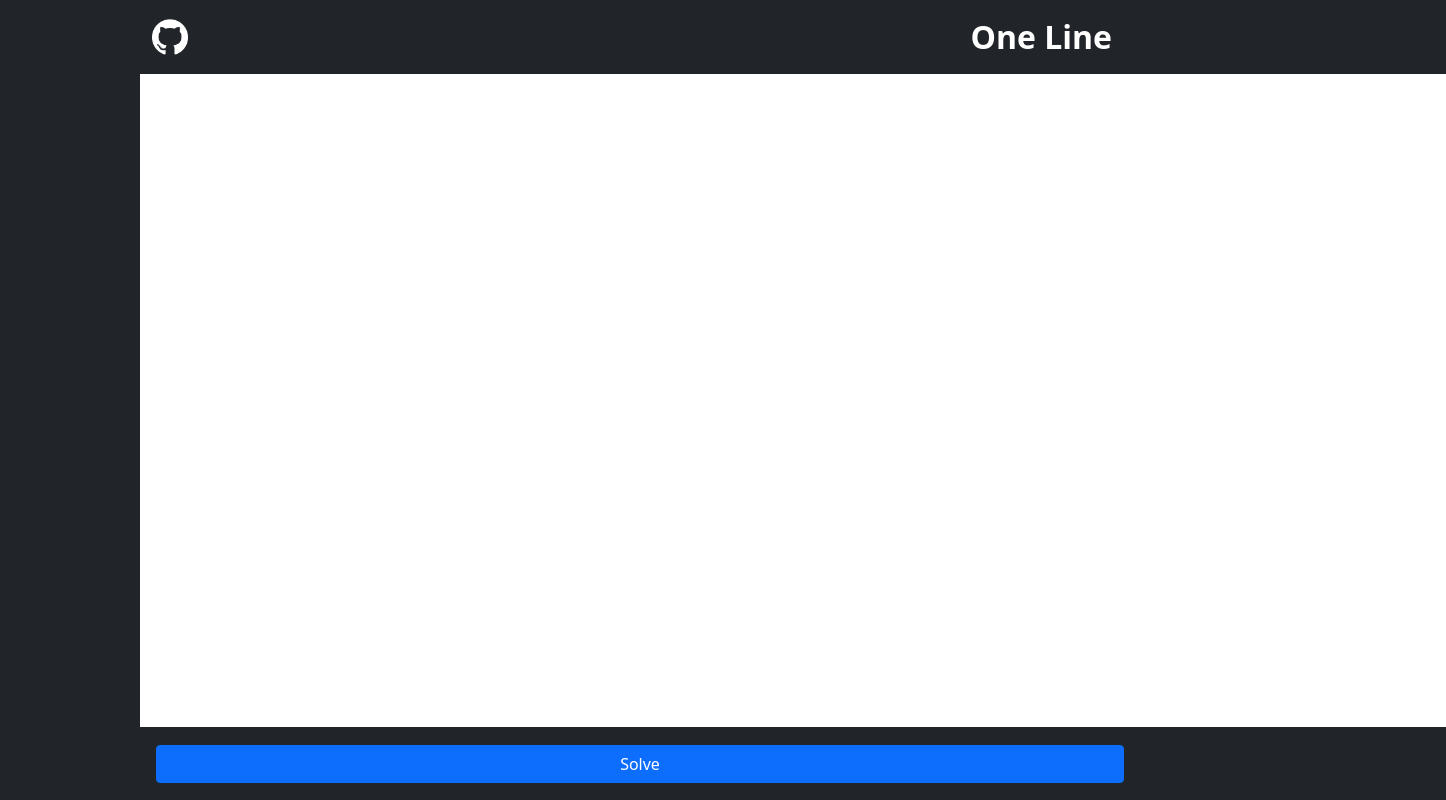
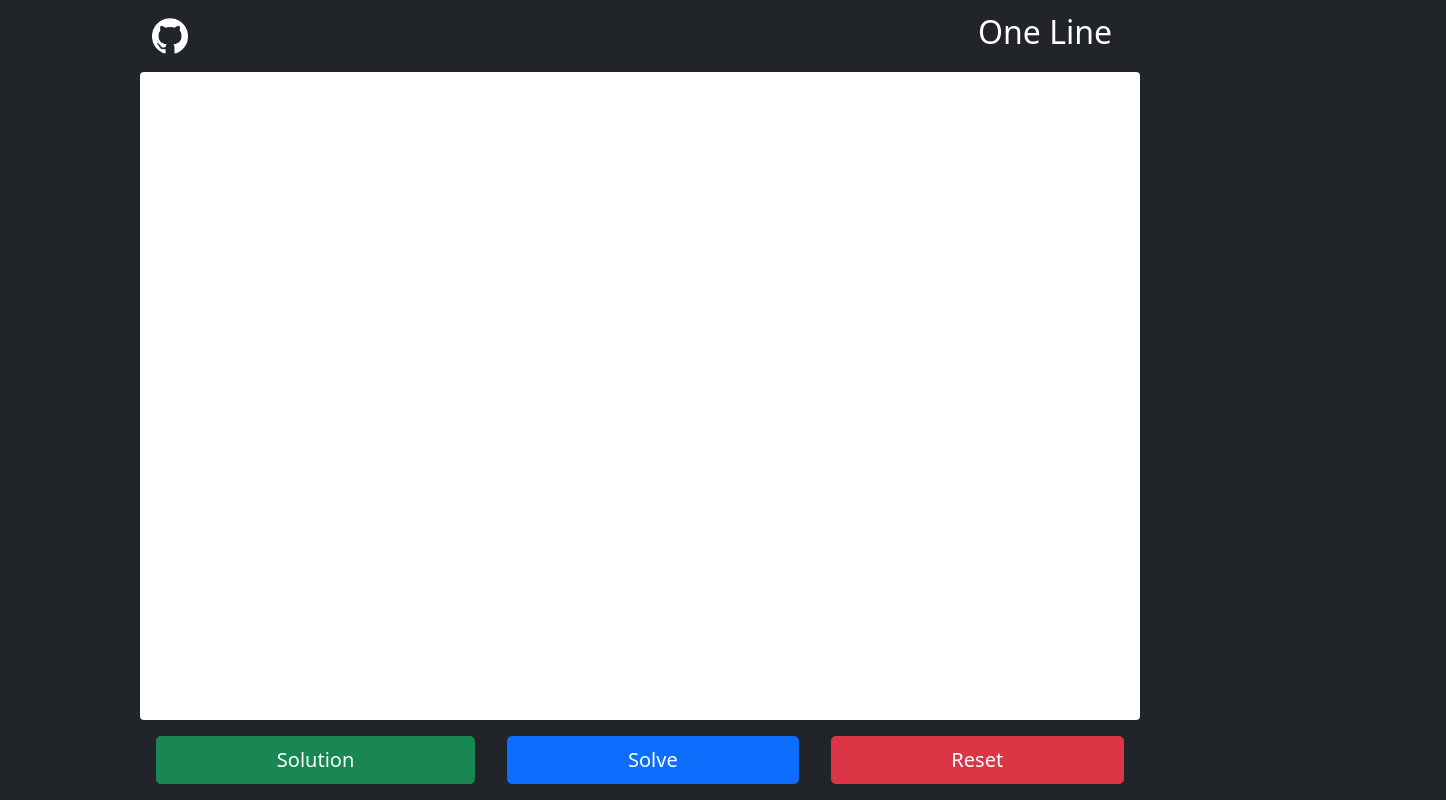
Before and after one commit to Chetan-Satpute/oneline, a React (Create React App) app: page / in a window 1280 px wide. Shown: the whole page, 1446 px wide, since content can reach past the window. Built offline with nearby package versions, Linux system fonts and the light colour scheme.

Commit message:
Laytout structure and style

```diff
--- /dev/null
+++ b/src/App.css
@@ -0,0 +1,11 @@
+#App {
+  height: 100%;
+  display: flex;
+  flex-direction: column;
+}
+
+main {
+  flex: 1 1 auto;
+  display: flex;
+  flex-direction: column;
+}
--- /dev/null
+++ b/src/App.jsx
@@ -0,0 +1,19 @@
+import React from "react";
+import NavBar from "./NavBar/NavBar";
+import "./App.css";
+import Control from "./Control/Control";
+import Canvas from "./Canvas/Canvas";
+
+function App() {
+  return (
+    <div id="App">
+      <NavBar />
+      <main>
+        <Canvas />
+        <Control />
+      </main>
+    </div>
+  );
+}
+
+export default App;
--- /dev/null
+++ b/src/Canvas/Canvas.css
@@ -0,0 +1,6 @@
+canvas {
+  width: 100%;
+  height: 100%;
+  background-color: white;
+  flex: 1 1 auto;
+}
--- /dev/null
+++ b/src/Canvas/Canvas.jsx
@@ -0,0 +1,32 @@
+import React, { useEffect, useRef } from 'react';
+import './Canvas.css';
+
+function Canvas() {
+
+  const canvasRef = useRef(null);
+
+  useEffect(() => {
+    // Get canvas and context
+    let canvas = canvasRef.current;
+    let ctx = canvas.getContext('2d');
+
+    // Set display size (css pixels)
+    canvas.style.width = canvas.offsetWidth + "px";
+    canvas.style.height = canvas.offsetHeight + "px";
+
+    // // Set actual size in memory (scaled to account for extra pixel density)
+    var scale = window.devicePixelRatio;
+    canvas.width = Math.floor(canvas.offsetWidth * scale);
+    canvas.height = Math.floor(canvas.offsetHeight * scale);
+
+    // Normalise coordinate system to use css pixels
+    ctx.scale(scale, scale);
+  }, []);
+  return (
+    <canvas ref={canvasRef} className="rounded">
+      Canvas not Supported.
+    </canvas>
+  );
+}
+
+export default Canvas;
--- /dev/null
+++ b/src/Control/Control.css
@@ -0,0 +1,7 @@
+#Control {
+  flex: 1 1 10%;
+}
+
+.control-btn {
+  flex: 1 1 auto;
+}
--- /dev/null
+++ b/src/Control/Control.jsx
@@ -0,0 +1,16 @@
+import React from "react";
+import "./Control.css";
+
+function Control() {
+  return (
+    <div id="Control" className="d-flex justify-content-center">
+      <button className="btn btn-success btn-lg m-3 control-btn">
+        Solution
+      </button>
+      <button className="btn btn-primary btn-lg m-3 control-btn">Solve</button>
+      <button className="btn btn-danger btn-lg m-3 control-btn">Reset</button>
+    </div>
+  );
+}
+
+export default Control;
--- /dev/null
+++ b/src/NavBar/NavBar.css
@@ -0,0 +1,3 @@
+#github-image {
+  width: 30%;
+}
--- /dev/null
+++ b/src/NavBar/NavBar.jsx
@@ -0,0 +1,23 @@
+import React from "react";
+import github from "./images/GitHub.png";
+import "./NavBar.css";
+
+function NavBar() {
+  return (
+    <nav className="navbar navbar-dark bg-dark">
+      <div className="container-fluid">
+        <span>
+          <a href="https://github.com/Chetan-Satpute/oneline">
+            <img src={github} alt="Github repository link" id="github-image" />
+          </a>
+        </span>
+
+        <span>
+          <h1 className="navbar-brand fs-2">One Line</h1>
+        </span>
+      </div>
+    </nav>
+  );
+}
+
+export default NavBar;
--- a/src/index.js
+++ b/src/index.js
@@ -2,7 +2,7 @@ import React from 'react';
 import ReactDOM from 'react-dom';
 import 'bootstrap/dist/css/bootstrap.css';
 import './index.css';
-import App from './component/App';
+import App from './App';
 
 ReactDOM.render(
     <React.StrictMode>
```
Also changed, not shown: src/component/App.jsx (+4 -7 lines), src/NavBar/images/GitHub.png (added).
